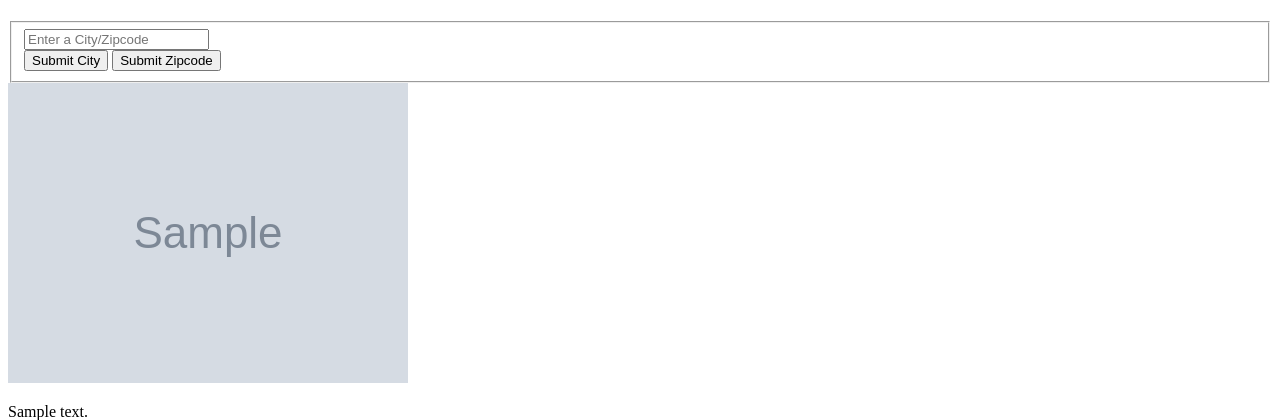
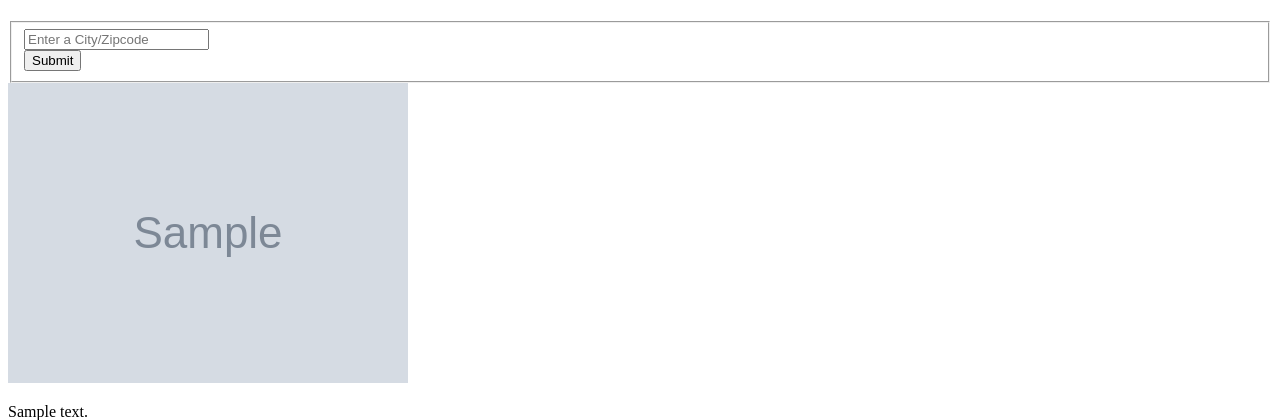
Before and after one commit to QiZhang79/COM533_API_Project_3, a Node server app: template step4/views/index.ejs in a window 1280 px wide. Shown: the part 98-518 px from the top of the page. Run offline with Node 20, Linux system fonts and the light colour scheme; the template is opened without the code that fills it: most values are stand-ins (such as "Sample title", 1, 10 or a date in 2020); grey boxes marked "Sample" are stand-in pictures; some libraries are stand-ins or nearby versions.

Commit message:
Change original two buttons to only one button

```diff
--- a/step4/views/index.ejs
+++ b/step4/views/index.ejs
@@ -16,8 +16,7 @@
       <form action="/" method="post" id="user_form">
         <input name="searchWeather" type="text" class="form_styling" placeholder="Enter a City/Zipcode" required>
         <div class="submitButton">
-          <button type="submit" formaction="/city" id="citySubmit">Submit City</button>
-          <button type="submit" formaction="/zipcode" id="zipSubmit">Submit Zipcode</button>
+          <button type="submit" formaction="/" id="submit">Submit</button>
         </div>
       </form>
     </fieldset>
```
